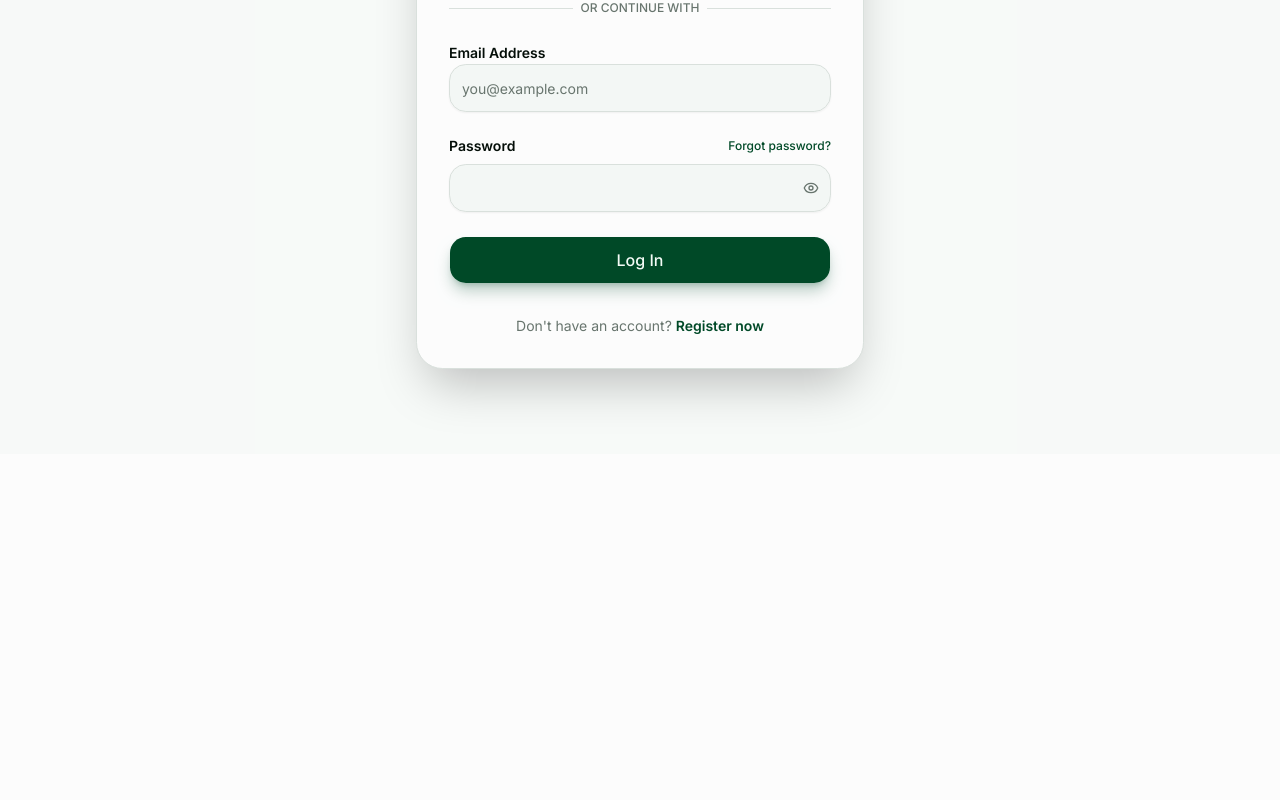
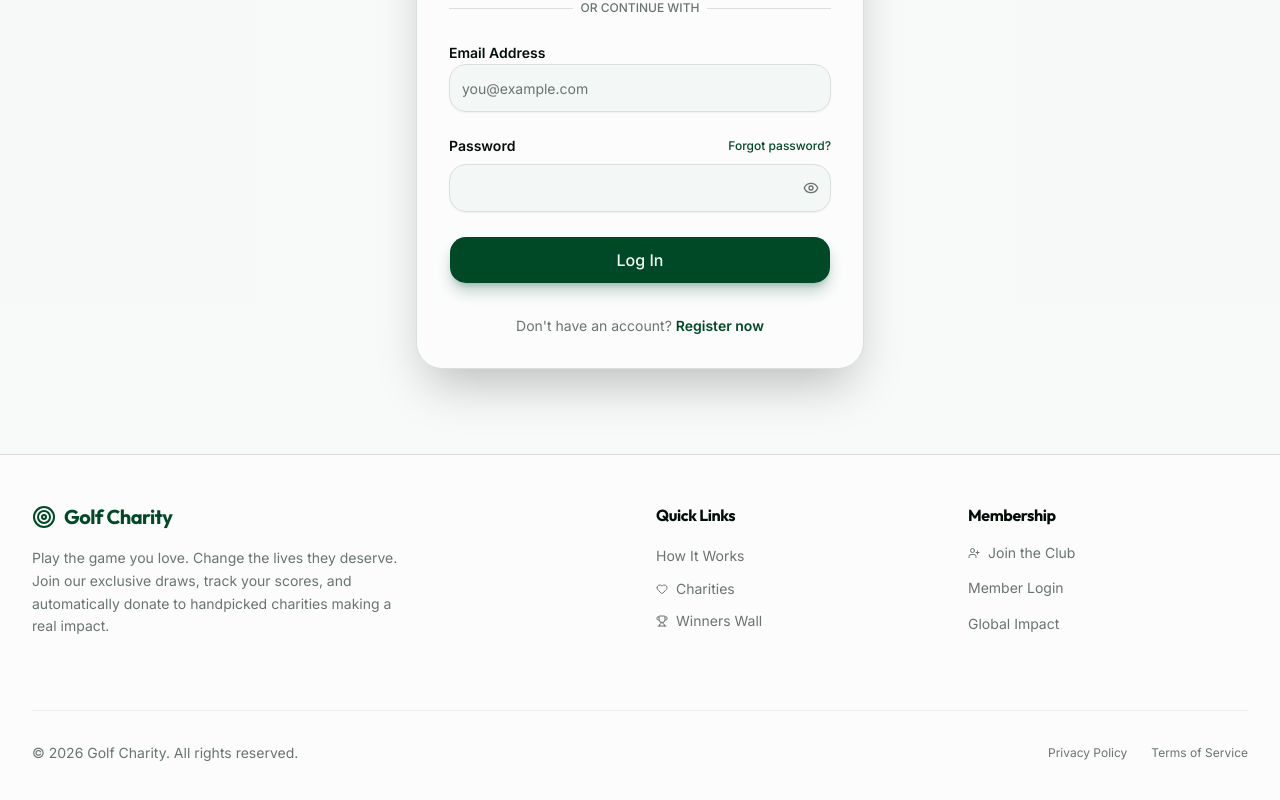
Before and after one commit to csenikhilkumar/golf-charity-web-application, a Next.js app: page /login in a window 1280 px wide. Shown: the part 458-1258 px from the top of the page. Before the commit the page ends 912 px from the top, so only its background shows below. Built offline with nearby package versions, Linux system fonts and the light colour scheme; no server answers.

Commit message:
feat: add global elegant footer to application

```diff
--- a/app/layout.tsx
+++ b/app/layout.tsx
@@ -27,6 +27,8 @@ import { Toaster } from 'sonner'
 
 import Script from 'next/script'
 import { ThemeProvider } from '@/components/providers/theme-provider'
+
+import { Footer } from '@/components/layout/footer'
 
 export default function RootLayout({
   children,
@@ -65,9 +67,10 @@ export default function RootLayout({
             <DashboardProvider>
               <Navbar />
               <Toaster position="top-center" richColors />
-              <main className="flex-1 pt-24 md:pt-28">
+              <main className="flex-1 pt-24 md:pt-28 flex flex-col">
                 {children}
               </main>
+              <Footer />
             </DashboardProvider>
           </AuthProvider>
         </ThemeProvider>
--- /dev/null
+++ b/components/layout/footer.tsx
@@ -0,0 +1,87 @@
+import Link from 'next/link'
+import { Target, Heart, Trophy, UserPlus } from 'lucide-react'
+
+export function Footer() {
+  const currentYear = new Date().getFullYear();
+
+  return (
+    <footer className="bg-background border-t border-border mt-auto w-full">
+      <div className="container mx-auto px-4 md:px-8 py-12">
+        <div className="grid grid-cols-1 md:grid-cols-4 gap-8">
+
+          {/* Brand & Description */}
+          <div className="md:col-span-2">
+            <Link href="/" className="inline-flex items-center gap-2 mb-4 group">
+              <Target className="h-6 w-6 text-primary group-hover:rotate-180 transition-transform duration-700" />
+              <span className="font-heading text-xl font-bold tracking-tight text-primary">
+                Golf Charity
+              </span>
+            </Link>
+            <p className="text-muted-foreground text-sm max-w-sm leading-relaxed mb-6">
+              Play the game you love. Change the lives they deserve. Join our exclusive draws, track your scores, and automatically donate to handpicked charities making a real impact.
+            </p>
+          </div>
+
+          {/* Quick Links */}
+          <div>
+            <h3 className="font-bold font-heading text-foreground mb-4">Quick Links</h3>
+            <ul className="space-y-3">
+              <li>
+                <Link href="/#how-it-works" className="text-sm text-muted-foreground hover:text-primary transition-colors">
+                  How It Works
+                </Link>
+              </li>
+              <li>
+                <Link href="/charities" className="text-sm text-muted-foreground hover:text-primary transition-colors flex items-center gap-2">
+                  <Heart className="h-3 w-3" /> Charities
+                </Link>
+              </li>
+              <li>
+                <Link href="/winners" className="text-sm text-muted-foreground hover:text-primary transition-colors flex items-center gap-2">
+                  <Trophy className="h-3 w-3" /> Winners Wall
+                </Link>
+              </li>
+            </ul>
+          </div>
+
+          {/* Membership */}
+          <div>
+            <h3 className="font-bold font-heading text-foreground mb-4">Membership</h3>
+            <ul className="space-y-3">
+              <li>
+                <Link href="/signup" className="text-sm text-muted-foreground hover:text-primary transition-colors flex items-center gap-2">
+                  <UserPlus className="h-3 w-3" /> Join the Club
+                </Link>
+              </li>
+              <li>
+                <Link href="/login" className="text-sm text-muted-foreground hover:text-primary transition-colors">
+                  Member Login
+                </Link>
+              </li>
+              <li>
+                <Link href="/impact" className="text-sm text-muted-foreground hover:text-primary transition-colors">
+                  Global Impact
+                </Link>
+              </li>
+            </ul>
+          </div>
+        </div>
+
+        {/* Bottom Bar */}
+        <div className="mt-12 pt-8 border-t border-border/50 flex flex-col md:flex-row items-center justify-between gap-4">
+          <p className="text-sm text-muted-foreground">
+            &copy; {currentYear} Golf Charity. All rights reserved.
+          </p>
+          <div className="flex items-center gap-6">
+            <Link href="#" className="text-xs text-muted-foreground hover:text-primary transition-colors">
+              Privacy Policy
+            </Link>
+            <Link href="#" className="text-xs text-muted-foreground hover:text-primary transition-colors">
+              Terms of Service
+            </Link>
+          </div>
+        </div>
+      </div>
+    </footer>
+  )
+}
```
